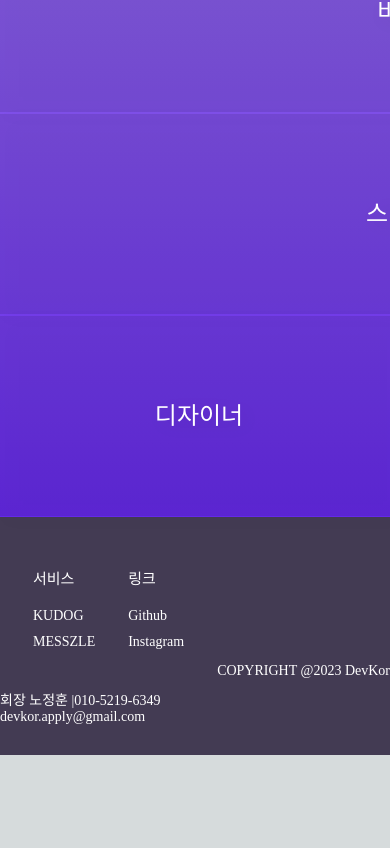
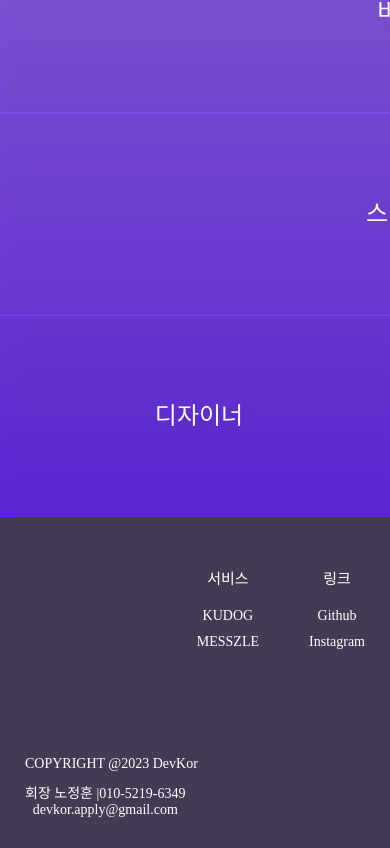
Before and after one commit to DevKor-github/devkor-web-front, a Next.js app in the folder devkor_web_front/: page / in a window 390 px wide. Shown: the part 661-1509 px from the top of the page. Before the commit the page ends 1416 px from the top, so only its background shows below. Built offline with nearby package versions, Linux system fonts and the light colour scheme; a web font is replaced by a local one.

Commit message:
fix: Footer layout

```diff
--- a/devkor_web_front/src/components/main_page/FooterPresentation.tsx
+++ b/devkor_web_front/src/components/main_page/FooterPresentation.tsx
@@ -1,19 +1,19 @@
-import React from 'react';
-import styled from 'styled-components';
+import React from "react";
+import styled from "styled-components";
 
 interface FooterPresentationProps {
     githubUrl: string;
     instagramUrl: string;
 }
 
-
-
-const FooterPresentation: React.FC<FooterPresentationProps> = ({ githubUrl, instagramUrl }) => {
+const FooterPresentation: React.FC<FooterPresentationProps> = ({
+    githubUrl,
+    instagramUrl,
+}) => {
     return (
         <FooterContainer>
             <div className="row">
-      <div className="col-md-1">
-        </div>
+                <div className="col-md-1"></div>
             </div>
             <div className="row">
                 <div className="col-md-3">
@@ -21,13 +21,26 @@ const FooterPresentation: React.FC<FooterPresentationProps> = ({ githubUrl, inst
                     <div className="footer-text">KUDOG</div>
                     <div className="footer-text">MESSZLE</div>
                 </div>
-      </div>
-      <div className="row">
+
                 <div className="col-md-3">
                     <div className="footer-title">링크</div>
                     <div className="footer-link-text">
-    <a href={githubUrl} target="_blank" rel="noreferrer" className="footer-link">Github</a>
-    <a href={instagramUrl} target="_blank" rel="noreferrer" className="footer-link">Instagram</a>
+                        <a
+                            href={githubUrl}
+                            target="_blank"
+                            rel="noreferrer"
+                            className="footer-link"
+                        >
+                            Github
+                        </a>
+                        <a
+                            href={instagramUrl}
+                            target="_blank"
+                            rel="noreferrer"
+                            className="footer-link"
+                        >
+                            Instagram
+                        </a>
                     </div>
                 </div>
             </div>
@@ -39,24 +52,20 @@ const FooterPresentation: React.FC<FooterPresentationProps> = ({ githubUrl, inst
                     <br></br>
                     <br></br>
                     <br></br>
-
                     <div className="footer-text">COPYRIGHT @2023 DevKor</div>
-
                 </div>
             </div>
 
             <div className="row">
                 <div className="col-md-3">
-<div className="footer-text">회장 노정훈 |010-5219-6349 <br/> devkor.apply@gmail.com</div>
-
+                    <div className="footer-text">
+                        회장 노정훈 |010-5219-6349 <br /> devkor.apply@gmail.com
+                    </div>
                 </div>
             </div>
             <div className="row">
-<div className="col-md-3">
-
+                <div className="col-md-3"></div>
             </div>
-</div>
-
         </FooterContainer>
     );
 };
@@ -64,11 +73,20 @@ const FooterPresentation: React.FC<FooterPresentationProps> = ({ githubUrl, inst
 export default FooterPresentation;
 
 const FooterContainer = styled.footer`
-background-color: #433B53;
+    background-color: #433b53;
     padding-top: 50px;
     padding-bottom: 20px;
     font-size: 14px;
     display: flex;
     flex-wrap: wrap;
     justify-content: space-between;
-  `
+
+    .row {
+        display: flex;
+        text-align: center;
+    }
+    .col-md-3 {
+        margin-left: 25px;
+        margin-right: 25px;
+    }
+`;
--- a/devkor_web_front/src/styles/globals.css
+++ b/devkor_web_front/src/styles/globals.css
@@ -42,42 +42,6 @@
     --card-border-rgb: 131, 134, 135;
 }
 
-@media (prefers-color-scheme: dark) {
-    :root {
-        --foreground-rgb: 255, 255, 255;
-        --background-start-rgb: 0, 0, 0;
-        --background-end-rgb: 0, 0, 0;
-
-        --primary-glow: radial-gradient(
-            rgba(1, 65, 255, 0.4),
-            rgba(1, 65, 255, 0)
-        );
-        --secondary-glow: linear-gradient(
-            to bottom right,
-            rgba(1, 65, 255, 0),
-            rgba(1, 65, 255, 0),
-            rgba(1, 65, 255, 0.3)
-        );
-
-        --tile-start-rgb: 2, 13, 46;
-        --tile-end-rgb: 2, 5, 19;
-        --tile-border: conic-gradient(
-            #ffffff80,
-            #ffffff40,
-            #ffffff30,
-            #ffffff20,
-            #ffffff10,
-            #ffffff10,
-            #ffffff80
-        );
-
-        --callout-rgb: 20, 20, 20;
-        --callout-border-rgb: 108, 108, 108;
-        --card-rgb: 100, 100, 100;
-        --card-border-rgb: 200, 200, 200;
-    }
-}
-
 * {
     box-sizing: border-box;
     padding: 0;
```
Also changed, not shown: 1 other file (tests, documents, lock files or other folders). Lines whose indentation alone changed are shown as unchanged.
